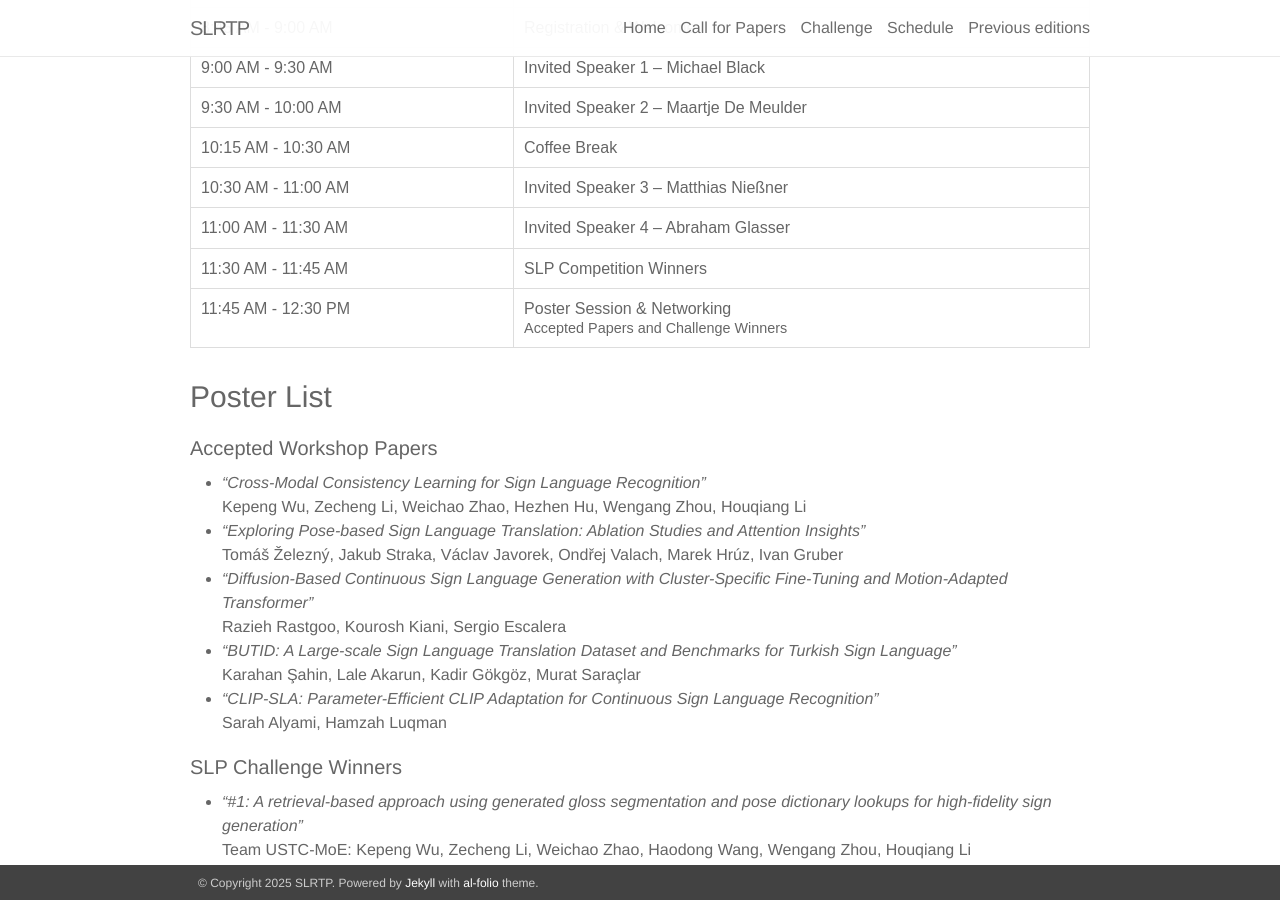
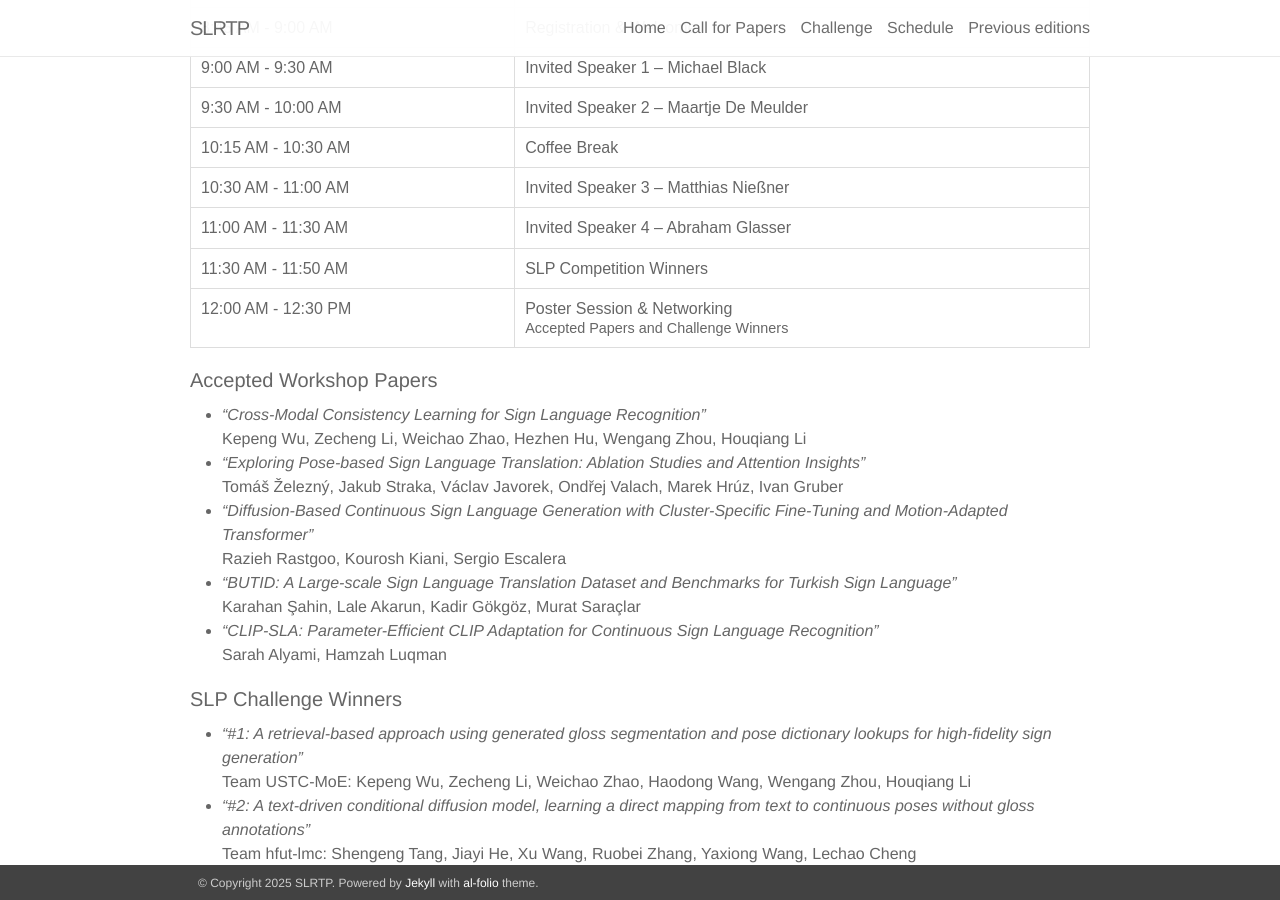
Before and after one commit to slrtpworkshop/slrtpworkshop.github.io, a Jekyll site: the page built from _pages/03_schedule.md, in a window 1280 px wide and 900 px high, scrolled down 753 px. Built offline with Jekyll 4.4.1, drawn with Linux system fonts in a browser that asks for light colours; nearby versions of some CDN libraries.

Commit message:
Update 03_schedule.md

```diff
--- a/_pages/03_schedule.md
+++ b/_pages/03_schedule.md
@@ -47,11 +47,11 @@ We sincerely thank CVPR for providing interpretation services and supporting acc
       <td style="padding: 10px; border: 1px solid #ddd;">Invited Speaker 4 – Abraham Glasser</td>
     </tr>
     <tr>
-      <td style="padding: 10px; border: 1px solid #ddd;">11:30 AM - 11:45 AM</td>
+      <td style="padding: 10px; border: 1px solid #ddd;">11:30 AM - 11:50 AM</td>
       <td style="padding: 10px; border: 1px solid #ddd;">SLP Competition Winners</td>
     </tr>
     <tr>
-      <td style="padding: 10px; border: 1px solid #ddd;">11:45 AM - 12:30 PM</td>
+      <td style="padding: 10px; border: 1px solid #ddd;">12:00 AM - 12:30 PM</td>
       <td style="padding: 10px; border: 1px solid #ddd;">Poster Session & Networking<br>
         <span style="font-size: 90%;">Accepted Papers and Challenge Winners</span>
 </td>
@@ -59,8 +59,6 @@ We sincerely thank CVPR for providing interpretation services and supporting acc
 
   </tbody>
 </table>
-
-<h3>Poster List</h3>
 
 <h4>Accepted Workshop Papers</h4>
 <ul>
```
